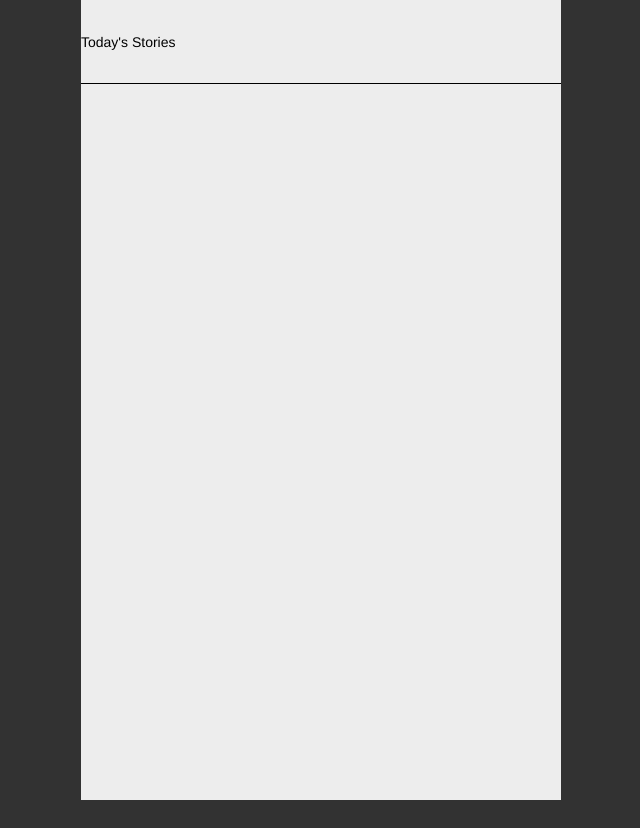
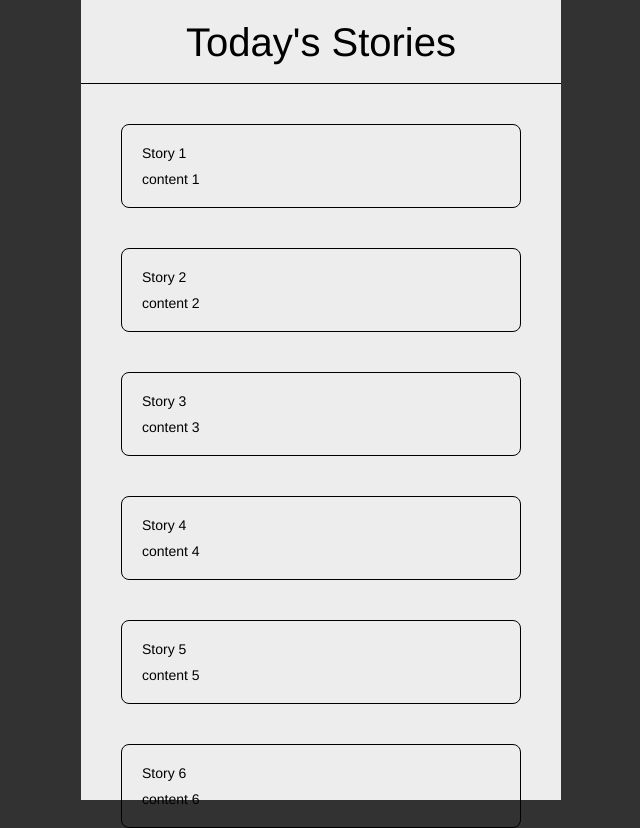
Before and after one commit to jacksonyuanjx/BreakingNews, a React (Create React App) app: page /#/ in a window 1280 px wide. Shown: the whole page, without its empty margins (319-959 px from the left). Before the commit the page ends 800 px from the top, so only its background shows below. Built offline with nearby package versions, Linux system fonts and the light colour scheme.

Commit message:
added cards

```diff
--- a/package.json
+++ b/package.json
@@ -6,6 +6,7 @@
     "@testing-library/jest-dom": "^5.11.8",
     "@testing-library/react": "^11.2.3",
     "@testing-library/user-event": "^12.6.0",
+    "antd": "^4.10.0",
     "node-sass": "^4.14.1",
     "react": "^17.0.1",
     "react-dom": "^17.0.1",
--- a/src/App.js
+++ b/src/App.js
@@ -1,6 +1,6 @@
 import React, { useEffect, useState } from "react";
 import styled, { ThemeProvider } from "styled-components";
-import Home from "./pages/home";
+import Home from "./pages/Home";
 import { Switch, Route, HashRouter as Router } from "react-router-dom";
 import theme from "./theme";
 
--- /dev/null
+++ b/src/components/home/Card.jsx
@@ -0,0 +1,25 @@
+import React from "react";
+import styled from "styled-components";
+
+const StyledCard = styled.div`
+  width: 400px;
+  margin-left: auto;
+  margin-right: auto;
+  margin-bottom: 40px;
+  padding-left: 20px;
+  padding-top: 20px;
+  padding-bottom: 20px;
+  border: 1px solid black;
+  border-radius: 8px;
+`;
+
+function Card(props) {
+  return (
+    <StyledCard>
+      <div style={{ marginBottom: 10 }}>{props.title}</div>
+      <div>{props.desc}</div>
+    </StyledCard>
+  );
+}
+
+export default Card;
--- /dev/null
+++ b/src/components/home/CardSection.jsx
@@ -0,0 +1,22 @@
+import React from "react";
+import styled from "styled-components";
+import Card from "./Card";
+
+const StyledSection = styled.div`
+  padding-top: 40px;
+`;
+
+function CardSection() {
+  return (
+    <StyledSection>
+      <Card title="Story 1" desc="content 1"></Card>
+      <Card title="Story 2" desc="content 2"></Card>
+      <Card title="Story 3" desc="content 3"></Card>
+      <Card title="Story 4" desc="content 4"></Card>
+      <Card title="Story 5" desc="content 5"></Card>
+      <Card title="Story 6" desc="content 6"></Card>
+    </StyledSection>
+  );
+}
+
+export default CardSection;
--- a/src/components/home/header.jsx
+++ b/src/components/home/header.jsx
@@ -5,7 +5,8 @@ const StyledHeader = styled.div`
   height: 84px;
   border-bottom: 1px solid black;
   line-height: 84px;
-  padding-right: 32px;
+  text-align: center;
+  font-size: 40px;
 `;
 
 function Header() {
--- a/src/index.js
+++ b/src/index.js
@@ -2,6 +2,7 @@ import React from "react";
 import ReactDOM from "react-dom";
 import App from "./App";
 import "./styles/global.scss";
+// import "antd/dist/antd.css";
 import reportWebVitals from "./reportWebVitals";
 
 ReactDOM.render(
--- a/src/pages/home.jsx
+++ b/src/pages/home.jsx
@@ -1,8 +1,14 @@
 import React from "react";
-import Header from "../components/home/header";
+import Header from "../components/home/Header";
+import CardSection from "../components/home/CardSection";
 
 function Home() {
-  return <Header></Header>;
+  return (
+    <>
+      <Header></Header>
+      <CardSection></CardSection>
+    </>
+  );
 }
 
 export default Home;
```
Also changed, not shown: 2 other files (tests, documents, lock files or other folders).
